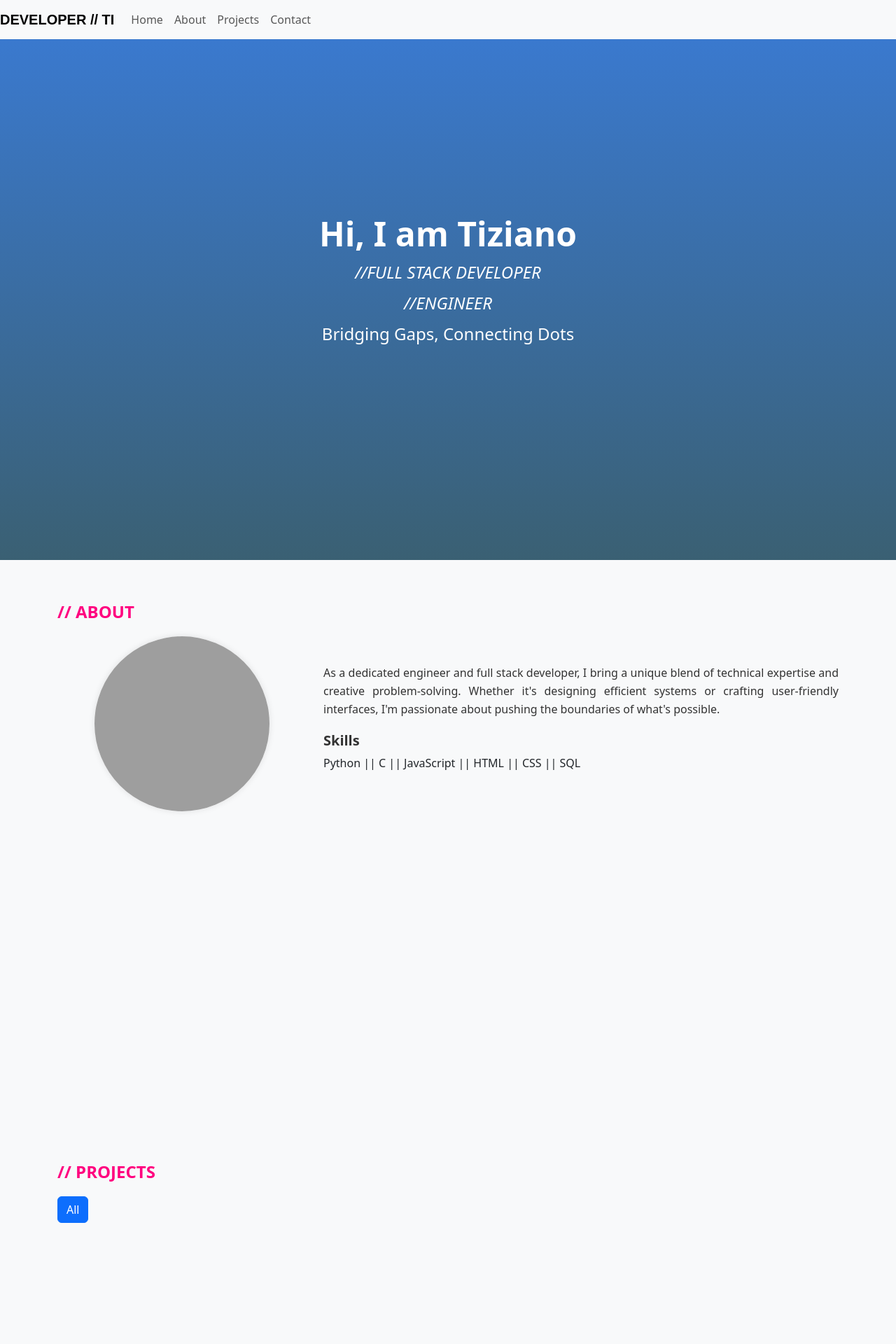
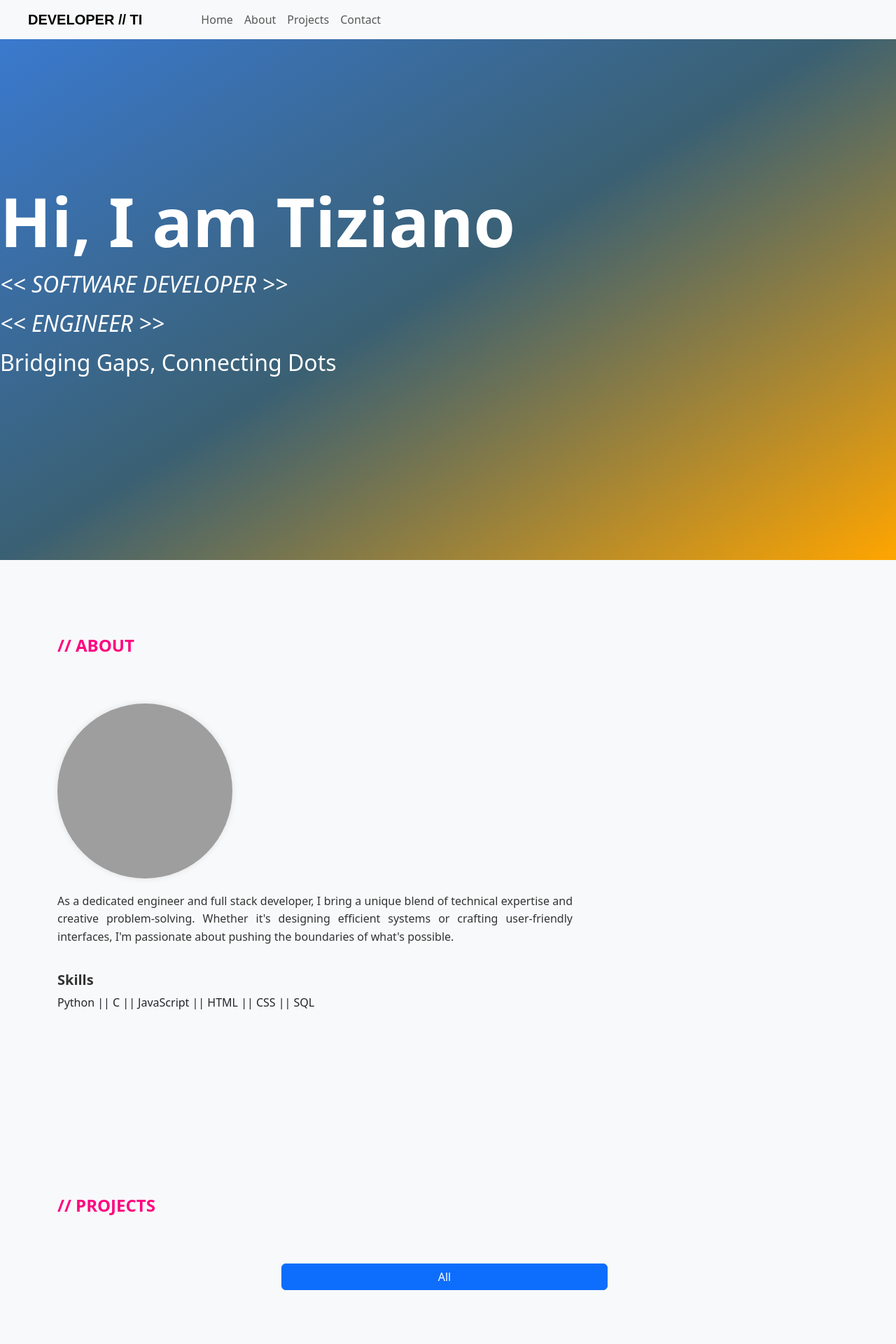
Before and after one commit to tiziaco/portfolio-website, a Django app: page / in a window 1280 px wide. Shown: the top 1920 px of the page at 70% size. Run offline with Django 5.2, Linux system fonts and the light colour scheme; data that the repository does not hold is empty; grey boxes are pictures that could not be loaded.

Commit message:
update html

```diff
--- a/portfolio/main/static/css/base.css
+++ b/portfolio/main/static/css/base.css
@@ -1,32 +1,43 @@
+/* Global style settings */
 html {
 	scroll-behavior: smooth;
+}
+
+h2 {
+	padding-top: 3rem;
+	padding-bottom: 3rem;
+}
+
+/* Navbar section */
+.navbar-brand {
+	font-family: 'Koulen', sans-serif;
+	font-weight: bold;
+	padding-left: 40px;
+	padding-right: 60px;
 }
 
 /* Hero section */
 .hero {
 	z-index: 100;
 	height: 100vh;
-	background: linear-gradient(to bottom, #3a7bd5, #3a6073);
+	background: linear-gradient(to bottom right, #3a7bd5, #3a6073, orange);
 	color: white;
 	display: flex;
 	align-items: center;
-	justify-content: center;
+	justify-content: left;
 	text-align: center;
-}
-
-.navbar-brand {
-	font-family: 'Koulen', sans-serif;
-	font-weight: bold;  /* Make the font bold */
+	/* padding-left: 12rem; */
 }
 
 .hero h1 {
-	font-size: 3rem;
+	font-size: 6rem;
 	font-weight: bold;
 }
 
 .hero p {
-	font-size: 1.5rem;
+	font-size: 2rem;
 	margin: 0;
+	text-align: left;
 }
 
 .hero .title-line {
@@ -35,6 +46,13 @@ html {
 }
 
 /* About section */
+@media (max-width: 768px) {  /* Adjust the breakpoint as needed */
+    .col-md-8.px-6 {
+        margin-top: 3rem;  /* Optional, for additional top spacing */
+		padding: 2rem 1rem;
+    }
+}
+
 .about-section {
 	height: 100vh;
 	padding: 60px 0;
@@ -88,6 +106,19 @@ html {
 	background-color: #f8f9fa;
 }
 
+/* Ensure that the row uses CSS Grid */
+.row {
+    display: grid;
+    grid-template-columns: repeat(auto-fill, minmax(300px, 1fr));
+    gap: 20px; /* Adjust the gap between columns as needed */
+}
+
+/* Ensure that the columns stretch to the same height */
+.col-md-4, .col-sm-6 {
+    display: flex;
+    flex-direction: column;
+}
+
 .section-title {
 	font-size: 24px;
 	font-weight: bold;
@@ -100,12 +131,24 @@ html {
 	margin-right: 10px;
 }
 
+.filter-buttons {
+	padding-bottom: 1rem;
+	padding-left: 20rem;
+	padding-right: 20rem;
+}
+
 .project-card {
+	display: flex;
+    flex-direction: column;
+    flex-grow: 1;
 	margin-bottom: 30px;
 	box-shadow: 0 4px 8px rgba(0, 0, 0, 0.1);
 	border-radius: 5px;
 	overflow: hidden;
 }
+
+/* Additional styles to ensure equal height */
+
 
 .project-card .card-img-top {
 	height: 200px;
@@ -114,6 +157,9 @@ html {
 
 .project-card .card-body {
 	padding: 20px;
+	display: flex;
+    flex-direction: column;
+    flex-grow: 1;
 }
 
 .project-card .card-title {
@@ -173,8 +219,9 @@ html {
 }
 
 .social-logo {
-	width: 40px;
-	height: 40px;
+	width: 70px;
+	height: 70px;
+	font-size: 2em;
 	margin-right: 10px;
 }
 
@@ -192,3 +239,7 @@ html {
 	background-color: #e6006f;
 	border-color: #e6006f;
 }
+
+#message {
+    min-height: 250px; /* Adjust the value as needed (in pixels) */
+}
--- a/portfolio/main/static/js/home.js
+++ b/portfolio/main/static/js/home.js
@@ -2,11 +2,20 @@ function filterByTag(selectedTag, $projects) {
 	$projects.each(function() {
 		const $project = $(this);
 		const projectTags = $project.data('tags');
+		const column = $project.closest('.col-md-4');
 
+		// console.log("	" + $project);
+		console.log("	" + projectTags);
+		console.log("	" + column)
+		console.log("	res: " + projectTags.includes(selectedTag))
 		if (selectedTag === 'all' || (projectTags && projectTags.includes(selectedTag))) {
-			$project.closest('.col-md-4').show()
+			column.css('display', 'flex');
+			console.log("	SHOW");
+			console.log($project.closest('.col-md-4'))
 		} else {
-			$project.closest('.col-md-4').hide();
+			column.css('display', 'none');
+			console.log("	HIDE");
+			console.log($project.closest('.col-md-4'))
 		}
 	});
 }
@@ -17,31 +26,32 @@ $(document).ready(function() {
 
 	$tags.on("click", function() {
 		const selectedTag = $(this).data('tag');
+		console.log("Filter button clicked: " + selectedTag);
 		filterByTag(selectedTag, $projects);
 	});
 });
 
-$(document).ready(function() {
-	const interBubble = $('.interactive');
-	let curX = 0;
-	let curY = 0;
-	let tgX = 0;
-	let tgY = 0;
+// $(document).ready(function() {
+// 	const interBubble = $('.interactive');
+// 	let curX = 0;
+// 	let curY = 0;
+// 	let tgX = 0;
+// 	let tgY = 0;
 
-	function move() {
-		curX += (tgX - curX) / 20;
-		curY += (tgY - curY) / 20;
-		interBubble.css('transform', `translate(${Math.round(curX)}px, ${Math.round(curY)}px)`);
-		requestAnimationFrame(() => {
-			move();
-		});
-	}
+// 	function move() {
+// 		curX += (tgX - curX) / 20;
+// 		curY += (tgY - curY) / 20;
+// 		interBubble.css('transform', `translate(${Math.round(curX)}px, ${Math.round(curY)}px)`);
+// 		requestAnimationFrame(() => {
+// 			move();
+// 		});
+// 	}
 
-	$(window).on('mousemove', function(event) {
-		tgX = event.clientX;
-		tgY = event.clientY;
-		// console.log(tgX);
-	});
+// 	$(window).on('mousemove', function(event) {
+// 		tgX = event.clientX;
+// 		tgY = event.clientY;
+// 		// console.log(tgX);
+// 	});
 
-	move();
-});
+// 	move();
+// });
--- a/portfolio/main/templates/base.html
+++ b/portfolio/main/templates/base.html
@@ -14,7 +14,7 @@
 	<!-- Include Bootstrap icons-->
 	<link rel="stylesheet" href="https://cdn.jsdelivr.net/npm/bootstrap-icons@1.11.3/font/bootstrap-icons.min.css">
 	<!-- Include Saas.js-->
-	<link href="https://cdnjs.cloudflare.com/ajax/libs/sass.js/0.6.2/sass.min.js">
+	<!-- <link href="https://cdnjs.cloudflare.com/ajax/libs/sass.js/0.6.2/sass.min.js"> -->
 
 	{% block extrahead %}
 	{% endblock extrahead %}
--- a/portfolio/main/templates/components/about.html
+++ b/portfolio/main/templates/components/about.html
@@ -5,7 +5,7 @@
 		<div class="col-md-4 text-center">
 			<img src="https://avatar.iran.liara.run/public/boy" alt="Profile Image" class="profile-image">
 		</div>
-		<div class="col-md-8 px-6">
+		<div class="col-md-8 px-6 d-flex flex-column justify-content-between">
 			<p class="description">
 				As a dedicated engineer and full stack developer, I bring a unique blend of technical expertise and creative problem-solving. Whether it's designing efficient systems or crafting user-friendly interfaces, I'm passionate about pushing the boundaries of what's possible.
 			</p>
--- a/portfolio/main/templates/components/contact.html
+++ b/portfolio/main/templates/components/contact.html
@@ -3,11 +3,12 @@
 	<h2 class="section-title">// CONTACT</h2>
 	<div class="row">
 		<!-- Left Column: Contact Info -->
-		<div class="col-md-6 contact-info">
+		<div class="col-md-6 col-sm-12 d-flex flex-column contact-info">
 			<p>
-				<strong>Location:</strong> Your City, Your Country<br>
-				<strong>Email:</strong> <a href="mailto:your.email@example.com">your.email@example.com</a><br>
-				<strong>Phone:</strong> +123 456 7890
+				Interested in working together?<br>
+				Have a question?
+				<br><br>
+				<strong>Contact me now or connect with me on the following platforms!</strong>
 			</p>
 			<div class="social-links">
 				<a href="https://github.com/yourgithub" target="_blank">
@@ -19,7 +20,7 @@
 			</div>
 		</div>
 		<!-- Right Column: Contact Form -->
-		<div class="col-md-6 contact-form">
+		<div class="col-md-6 col-sm-12 contact-form">
 			<form action="" method="post">
 				{% csrf_token %}
 				<div class="form-group">
--- a/portfolio/main/templates/components/hero.html
+++ b/portfolio/main/templates/components/hero.html
@@ -2,8 +2,8 @@
 <div class="hero">
 	<div>
 		<h1>Hi, I am Tiziano</h1>
-		<p class="title-line">//FULL STACK DEVELOPER</p>
-		<p class="title-line">//ENGINEER</p>
+		<p class="title-line"> << SOFTWARE DEVELOPER >> </p>
+		<p class="title-line"> << ENGINEER >> </p>
 		<p>Bridging Gaps, Connecting Dots</p>
 	</div>
 </div>
--- a/portfolio/main/templates/components/navbar.html
+++ b/portfolio/main/templates/components/navbar.html
@@ -1,6 +1,6 @@
 <!-- templates/components/navbar.html -->
 <nav class="navbar navbar-expand-lg navbar-light bg-light fixed-top">
-	<a class="navbar-brand" href="#">DEVELOPER // TI</a>
+	<a class="navbar-brand pl-4" href="#">DEVELOPER // TI</a>
 	<button class="navbar-toggler" type="button" data-bs-toggle="collapse" data-bs-target="#navbarNav" aria-controls="navbarNav" aria-expanded="false" aria-label="Toggle navigation">
 		<span class="navbar-toggler-icon"></span>
 	</button>
--- a/portfolio/main/templates/components/projects.html
+++ b/portfolio/main/templates/components/projects.html
@@ -1,7 +1,7 @@
 <!-- templates/components/projects.html -->
 <div class="container">
 	<h2 class="section-title">// PROJECTS</h2>
-	<div class="btn-group filter-buttons" role="group">
+	<div class="btn-group filter-buttons d-flex justify-content-center" role="group">
 		<!-- Loop through tags and render each tag button -->
 		<button type="button" class="btn btn-primary tag" data-tag="all">All</button>
 		{% for tag in tags %}
@@ -13,9 +13,9 @@
 	<div class="row mt-4">
 		<!-- Loop through projects and render each project card -->
 		{% for project in projects %}
-		<div class="col-md-4">
+		<div class="col-md-4 col-sm-6 flex-wrap">
 			<div class="card project-card" data-tags="{{ project.tags.all|join:', '|lower }}" >
-				<img src="https://fastly.picsum.photos/id/721/400/300.jpg?hmac=59yoVSg1v667lIEBeF4HHvUsoSKbYIuI3ZXawMtHZzA" class="card-img-top" alt="Project Image">
+				<img src="{{ project.card_img.image.url }}" class="card-img-top" alt="Project Image">
 				<div class="card-body">
 					<h5 class="card-title">{{ project.title }}</h5>
 					<p class="card-description">
```
